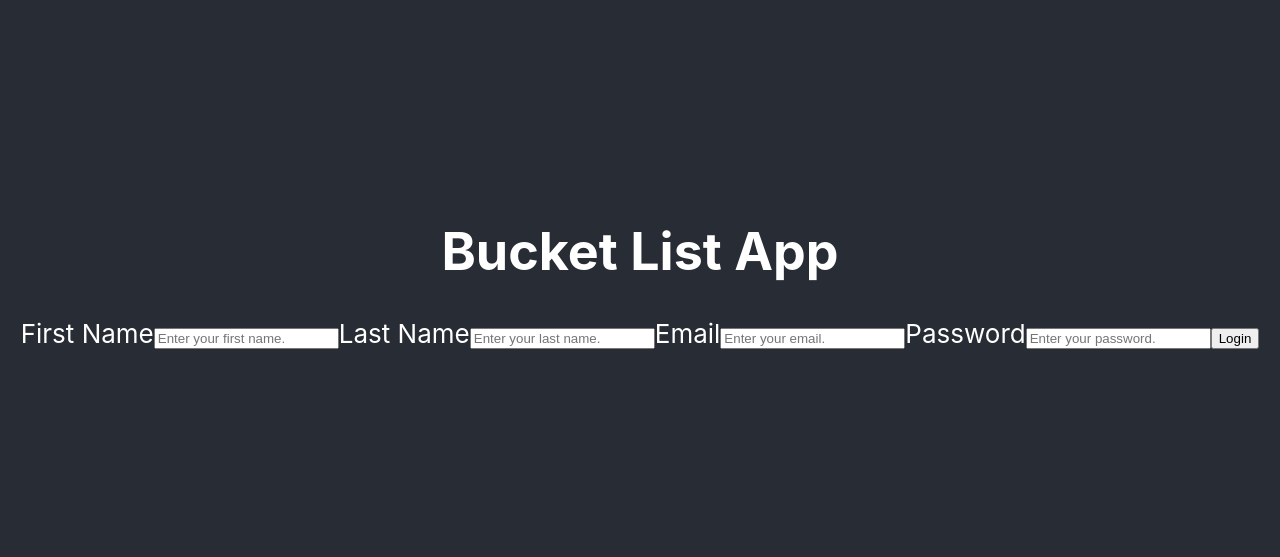
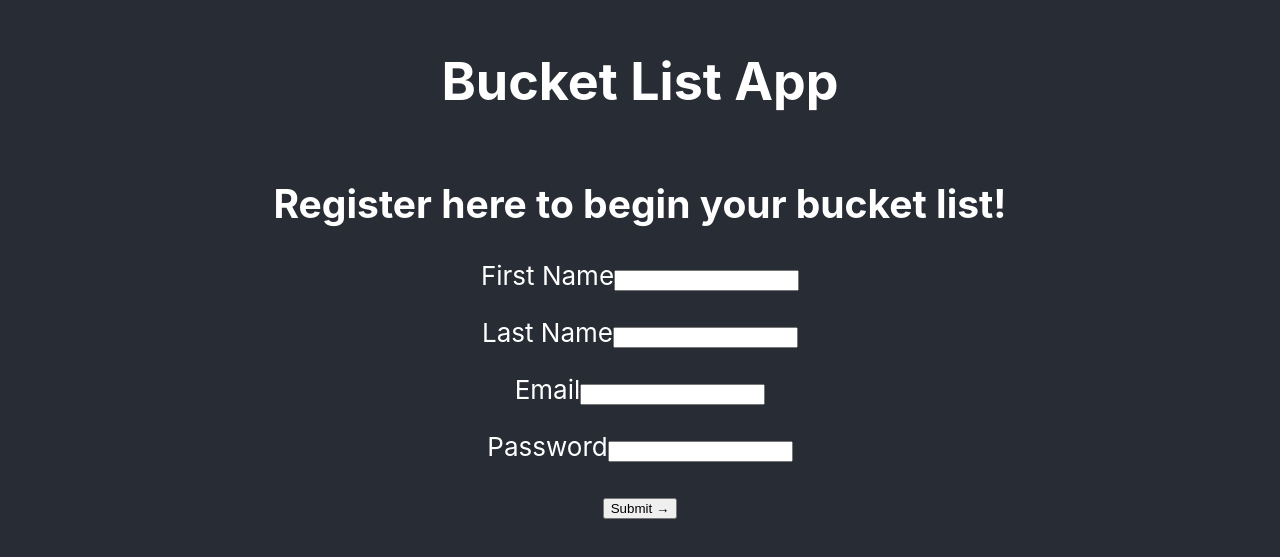
Before and after one commit to hcopasstarke/FE-HailiCopasStarke, a React (Create React App) app: page / in a window 1280 px wide. Shown: the part 133-690 px from the top of the page. Built offline with nearby package versions, Linux system fonts and the light colour scheme.

Commit message:
planning-stages

```diff
--- a/src/App.js
+++ b/src/App.js
@@ -1,6 +1,10 @@
 import React from 'react';
+import Register from './forms/RegForm';
+
+import { Route } from 'react-router-dom';
+import { PrivateRoute } from './utils/PrivateRoute'
 import './App.css';
-import LoginForm from './components/LoginForm';
+
 
 function App() {
   return (
@@ -9,7 +13,7 @@ function App() {
         <h1>
           Bucket List App
         </h1>
-        <LoginForm />
+        <Register />
       </header>
     </div>
   );
--- a/src/components/LoginForm.js
+++ /dev/null
@@ -1,65 +0,0 @@
-import React, { Component } from 'react';
-
-class LoginForm extends Component {
-    constructor(props) {
-        super(props);
-        this.state = {
-          email: "",
-          password: ""
-        };
-    }
-
-    render() {
-        const { firstName, lastName, email, password } = this.state;
-        return (
-            <form onSubmit={this.handleSubmit}>
-                <label htmlFor="firstName">First Name</label>
-                <input
-                    name="firstName"
-                    type="text"
-                    placeholder="Enter your first name."
-                    value={firstName}
-                    onChange={this.handleChange}
-                />
-                <label htmlFor="lastName">Last Name</label>
-                <input
-                    name="lastName"
-                    type="text"
-                    placeholder="Enter your last name."
-                    value={lastName}
-                    onChange={this.handleChange}
-                />
-                <label htmlFor="email">Email</label>
-                <input
-                    name="email"
-                    type="text"
-                    placeholder="Enter your email."
-                    value={email}
-                    onChange={this.handleChange}
-                />
-                <label htmlFor="email">Password</label>
-                <input
-                    name="password"
-                    type="password"
-                    placeholder="Enter your password."
-                    value={password}
-                    onChange={this.handleChange}
-                />
-                <button type="submit">Login</button>
-            </form>
-        );
-    }
-
-    handleChange = event => {
-        this.setState({
-            [event.target.name]: event.target.value
-        });
-    };
-
-    handleSubmit = event => {
-        console.log("Submitting");
-        console.log(this.state);
-    };
-}
-
-export default LoginForm;
--- /dev/null
+++ b/src/forms/RegForm.js
@@ -0,0 +1,109 @@
+import React from "react";
+import { withFormik, Form, Field } from "formik";
+import axios from "axios";
+import * as Yup from "yup";
+
+window.axios = axios;
+
+function Register({ errors, touched, isSubmitting }) {
+  // console.log(errors);
+  console.log(isSubmitting);
+  // console.log(touched);
+  return (
+    <Form className="login-form">
+      <h2>Register here to begin your bucket list!</h2>
+      <div className="form-group">
+        <label htmlFor="username">First Name</label>
+        <Field
+          autoComplete="off"
+          type="text"
+          id="first_name"
+          name="firstName"
+          className={errors.firstName ? "invalid" : ""}
+        />
+        <p className="error-text">
+          {touched.firstName && errors.firstName}
+        </p>
+      </div>
+      <div className="form-group">
+        <label htmlFor="password">Last Name</label>
+        <Field
+          autoComplete="off"
+          type="text"
+          id="last_name"
+          name="lastName"
+        />
+        <p className="error-text">
+          {touched.lastName && errors.lastName}
+        </p>
+      </div>
+      {isSubmitting && <p>Loading...</p>}
+      <div className="form-group">
+        <label htmlFor="password">Email</label>
+        <Field
+          autoComplete="off"
+          type="text"
+          id="email"
+          name="email"
+        />
+        <p className="error-text">
+          {touched.email && errors.email}
+        </p>
+      </div>
+      {isSubmitting && <p>Loading...</p>}
+      <div className="form-group">
+        <label htmlFor="password">Password</label>
+        <Field
+          autoComplete="off"
+          id="password"
+          name="password"
+        />
+        <p className="error-text">
+          {touched.password && errors.password}
+        </p>
+      </div>
+      {isSubmitting && <p>Loading...</p>}
+      <button
+        className="submit-button"
+        disabled={isSubmitting}
+      >
+        Submit &rarr;
+      </button>
+    </Form>
+  );
+}
+
+export default withFormik({
+  mapPropsToValues: () => {
+    return {
+      firstName: "",
+      lastName: ""
+    };
+  },
+  handleSubmit: (values, formikBag) => {
+    formikBag.resetForm();
+    console.log("FORM SUCCESSFULLY SUBMITTED");
+    const url = "https://reqres.in/api/users";
+    formikBag.setSubmitting(true);
+    axios.post(url, values).then(response => {
+      console.log(response.data);
+      window.alert(
+        "Form submitted " + response.data.firstName
+      );
+      formikBag.setSubmitting(false);
+    });
+  },
+  validationSchema: Yup.object().shape({
+    firstName: Yup.string()
+      .min(
+        3,
+        "First Name should be at least 5 characters long"
+      )
+      .max(10)
+      .required("First Name is required"),
+    lastName: Yup.string()
+      .min(3)
+      .max(10)
+      .required()
+  })
+})(Register);
```
Also changed, not shown: package.json (+6 -1 lines), src/actions/index.js (+18 -18 lines), src/components/Auth.js (added, +24 -0 lines), src/forms/Input.js (added, +17 -0 lines), src/forms/LoginForm.js (added, +78 -0 lines), src/hooks/useStoredLocalVal.js (added, +21 -0 lines), src/index.js (line endings or trailing spaces), 1 other file (tests, documents, lock files or other folders).
